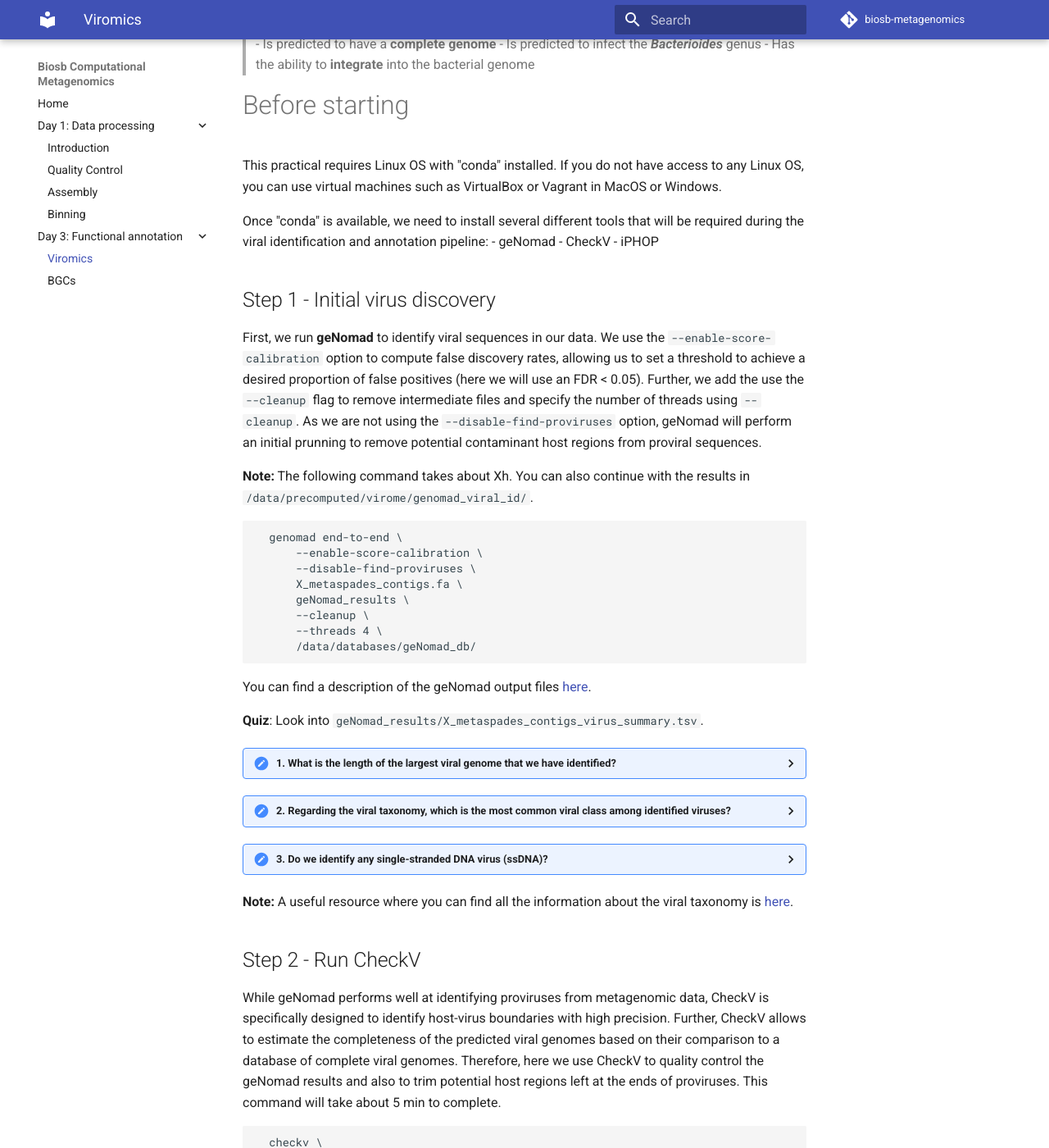
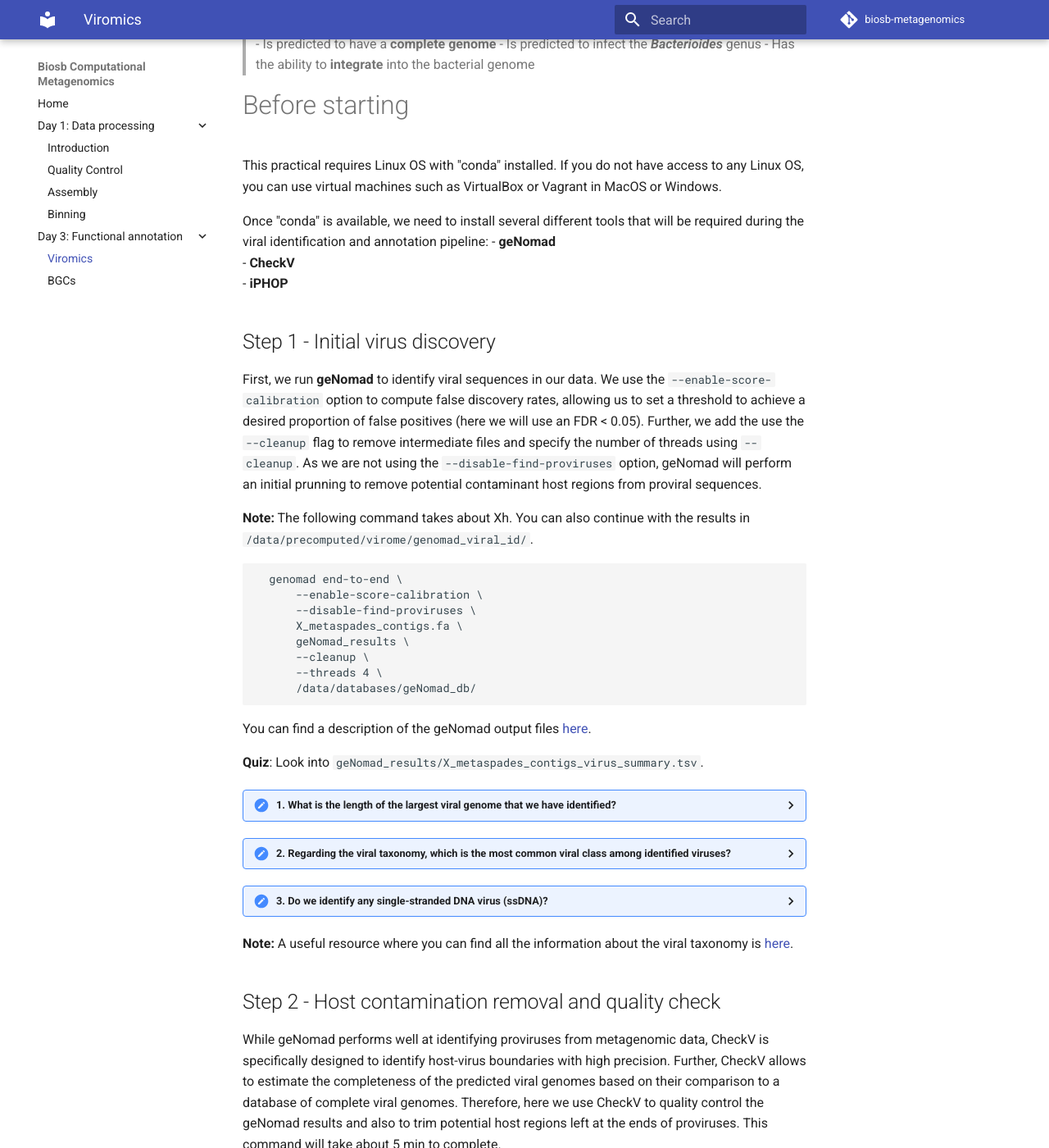
Before and after one commit to mdehollander/biosb-metagenomics, an MkDocs documentation site: the page built from docs/functional-annotation/viromes.md, in a window 1280 px wide and 1400 px high, scrolled down 475 px. Shown: the whole window at 82% size. Built offline with MkDocs 1.6.1 and Material for MkDocs 9.7.7, drawn with Linux system fonts in a browser that asks for light colours; comment, search, counter and statistics services are not loaded.

Commit message:
Update viromes.md

```diff
--- a/docs/functional-annotation/viromes.md
+++ b/docs/functional-annotation/viromes.md
@@ -22,9 +22,9 @@ By the end of this exercise, your objective will be to:
 This practical requires Linux OS with "conda" installed. If you do not have access to any Linux OS, you can use virtual machines such as VirtualBox or Vagrant in MacOS or Windows.
 
 Once "conda" is available, we need to install several different tools that will be required during the viral identification and annotation pipeline:
-    - geNomad
-    - CheckV
-    - iPHOP
+- **geNomad**
+- **CheckV**
+- **iPHOP**
 
 ## Step 1 - Initial virus discovery
 
@@ -57,7 +57,7 @@ You can find a description of the geNomad output files [here](https://github.com
 
 **Note:** A useful resource where you can find all the information about the viral taxonomy is [here](https://ictv.global/taxonomy).
 
-## Step 2 - Run CheckV
+## Step 2 - Host contamination removal and quality check
 
 While geNomad performs well at identifying proviruses from metagenomic data, CheckV is specifically designed to identify host-virus boundaries with high precision. Further, CheckV allows to estimate the completeness of the predicted viral genomes based on their comparison to a database of complete viral genomes. Therefore, here we use CheckV to quality control the geNomad results and also to trim potential host regions left at the ends of proviruses. This command will take about 5 min to complete.
 
```
